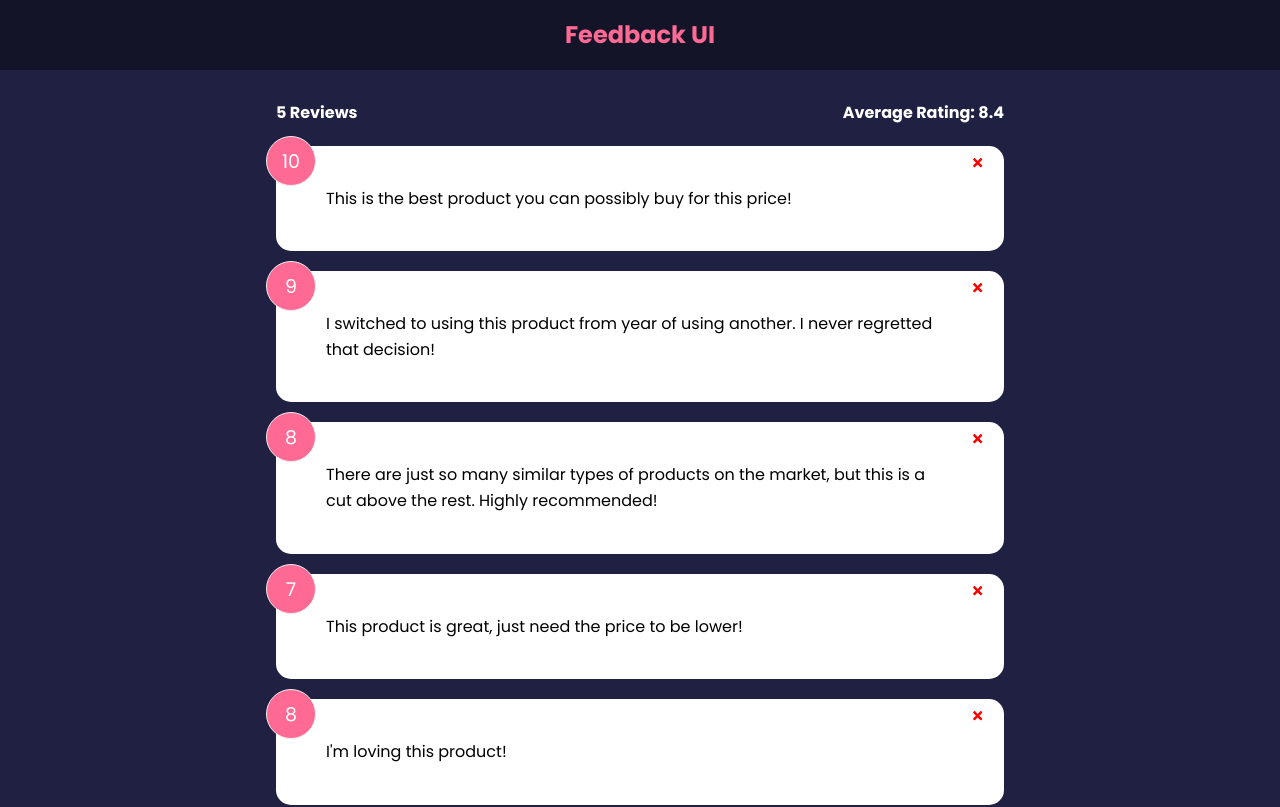
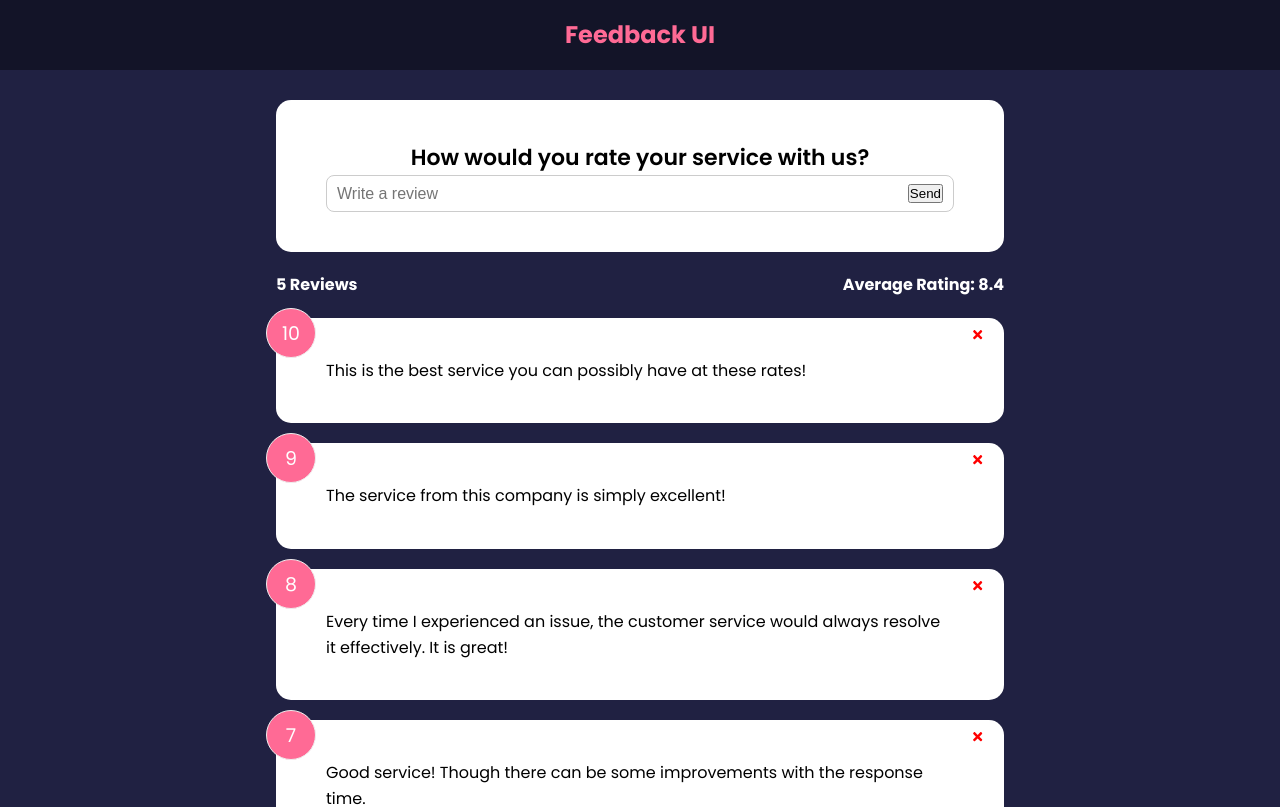
Before and after one commit to gideonfu55/feedback-app-prac, a React (Create React App) app: page / in a window 1280 px wide. Shown: the top 807 px of the page. Built offline with nearby package versions, Linux system fonts and the light colour scheme.

Commit message:
Feedback form component added

```diff
--- a/src/App.js
+++ b/src/App.js
@@ -4,6 +4,7 @@ import Header from "./components/Header";
 import FeedbackData from './data/FeedbackData';
 import FeedbackList from './components/FeedbackList';
 import FeedbackStats from './components/FeedbackStats';
+import FeedbackForm from './components/FeedbackForm';
 
 const App = () => {
   const [feedback, setFeedback] = useState(FeedbackData)
@@ -18,6 +19,7 @@ const App = () => {
     <>
       <Header />
       <div className='container'>
+        <FeedbackForm />
         <FeedbackStats feedback={feedback} />
         <FeedbackList
           feedback={feedback}
--- /dev/null
+++ b/src/components/FeedbackForm.jsx
@@ -0,0 +1,31 @@
+import { useState } from "react"
+import Card from "./shared/Card"
+
+const FeedbackForm = () => {
+
+  const [text, setText] = useState('')
+
+  const handTextChange = e => {
+    console.log(e.target.value)
+  }
+
+  return (
+    <Card>
+      <form>
+        <h2>How would you rate your service with us?</h2>
+        {/* @todo - rating select component */}
+        <div className="input-group">
+          <input
+            onChange={handTextChange}
+            type='text'
+            placeholder="Write a review"
+            value={text}
+          />
+          <button type='submit' >Send</button>
+        </div>
+      </form>
+    </Card>
+  )
+}
+
+export default FeedbackForm
--- a/src/data/FeedbackData.js
+++ b/src/data/FeedbackData.js
@@ -2,27 +2,27 @@ const FeedbackData = [
   {
     id: 1,
     rating: 10,
-    text: "This is the best product you can possibly buy for this price!",
+    text: "This is the best service you can possibly have at these rates!",
   },
   {
     id: 2,
     rating: 9,
-    text: "I switched to using this product from year of using another. I never regretted that decision!",
+    text: "The service from this company is simply excellent!",
   },
   {
     id: 3,
     rating: 8,
-    text: "There are just so many similar types of products on the market, but this is a cut above the rest. Highly recommended!",
+    text: "Every time I experienced an issue, the customer service would always resolve it effectively. It is great!",
   },
   {
     id: 4,
     rating: 7,
-    text: "This product is great, just need the price to be lower!"
+    text: "Good service! Though there can be some improvements with the response time."
   },
   {
     id: 5,
     rating: 8,
-    text: "I'm loving this product!"
+    text: "The service provided to me was great, and I can only say I am one satisfied customer."
   },
 
 ]
```
